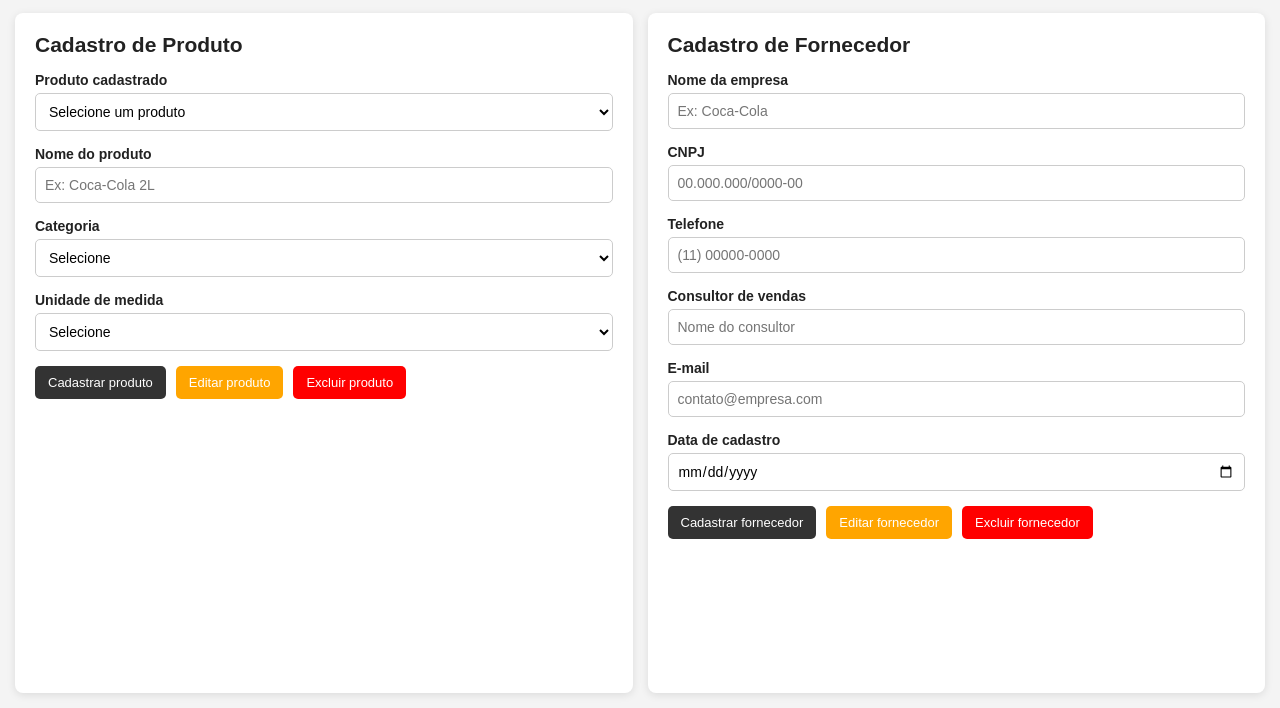
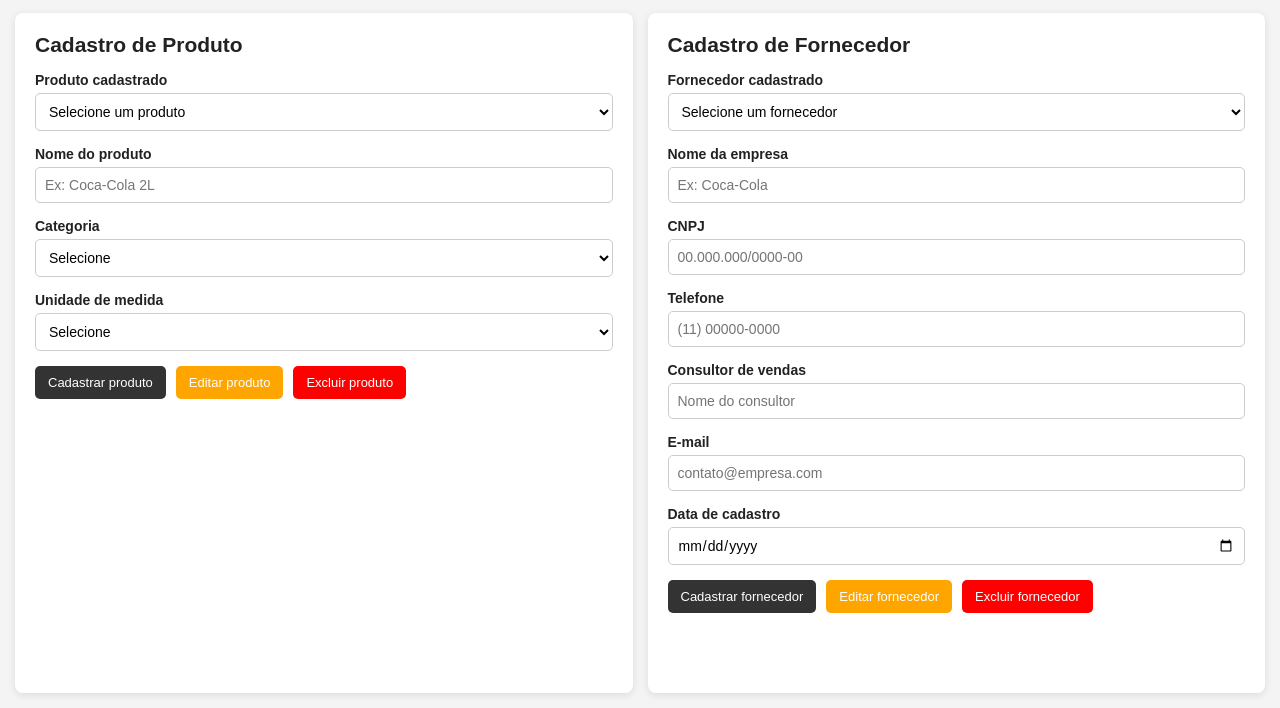
Before and after one commit to defrancaarthur1/TechInova, a website: page cadastros.html in a window 1280 px wide. Shown: the part 123-831 px from the top of the page. Drawn offline with Linux system fonts and the light colour scheme; no server answers.

Commit message:
Aprimora o formulário de cadastro de fornecedores com novos campos
Added sections for selecting and managing registered suppliers.

```diff
--- a/cadastros.html
+++ b/cadastros.html
@@ -138,7 +138,7 @@
             </select>
 
 
-            <!-- BOTÕES -->
+            <!-- BOTÕES PRODUTO -->
 
             <div class="acoes">
 
@@ -180,6 +180,23 @@
             <h2>Cadastro de Fornecedor</h2>
 
 
+            <!-- FORNECEDORES JÁ CADASTRADOS -->
+
+            <label for="fornecedorSelecionado">
+                Fornecedor cadastrado
+            </label>
+
+            <select id="fornecedorSelecionado">
+
+                <option value="">
+                    Selecione um fornecedor
+                </option>
+
+            </select>
+
+
+            <!-- EMPRESA -->
+
             <label for="empresa">
                 Nome da empresa
             </label>
@@ -190,6 +207,8 @@
                 placeholder="Ex: Coca-Cola"
             >
 
+
+            <!-- CNPJ -->
 
             <label for="cnpj">
                 CNPJ
@@ -202,6 +221,8 @@
             >
 
 
+            <!-- TELEFONE -->
+
             <label for="telefone">
                 Telefone
             </label>
@@ -212,6 +233,8 @@
                 placeholder="(11) 00000-0000"
             >
 
+
+            <!-- CONSULTOR -->
 
             <label for="consultor">
                 Consultor de vendas
@@ -224,6 +247,8 @@
             >
 
 
+            <!-- EMAIL -->
+
             <label for="email">
                 E-mail
             </label>
@@ -235,6 +260,8 @@
             >
 
 
+            <!-- DATA -->
+
             <label for="dataCadastro">
                 Data de cadastro
             </label>
@@ -244,6 +271,8 @@
                 id="dataCadastro"
             >
 
+
+            <!-- BOTÕES FORNECEDOR -->
 
             <div class="acoes">
 
@@ -257,6 +286,7 @@
 
                 <button
                     class="btn edit"
+                    id="btnEditarFornecedor"
                     type="button"
                 >
                     Editar fornecedor
@@ -264,6 +294,7 @@
 
                 <button
                     class="btn delete"
+                    id="btnExcluirFornecedor"
                     type="button"
                 >
                     Excluir fornecedor
```
